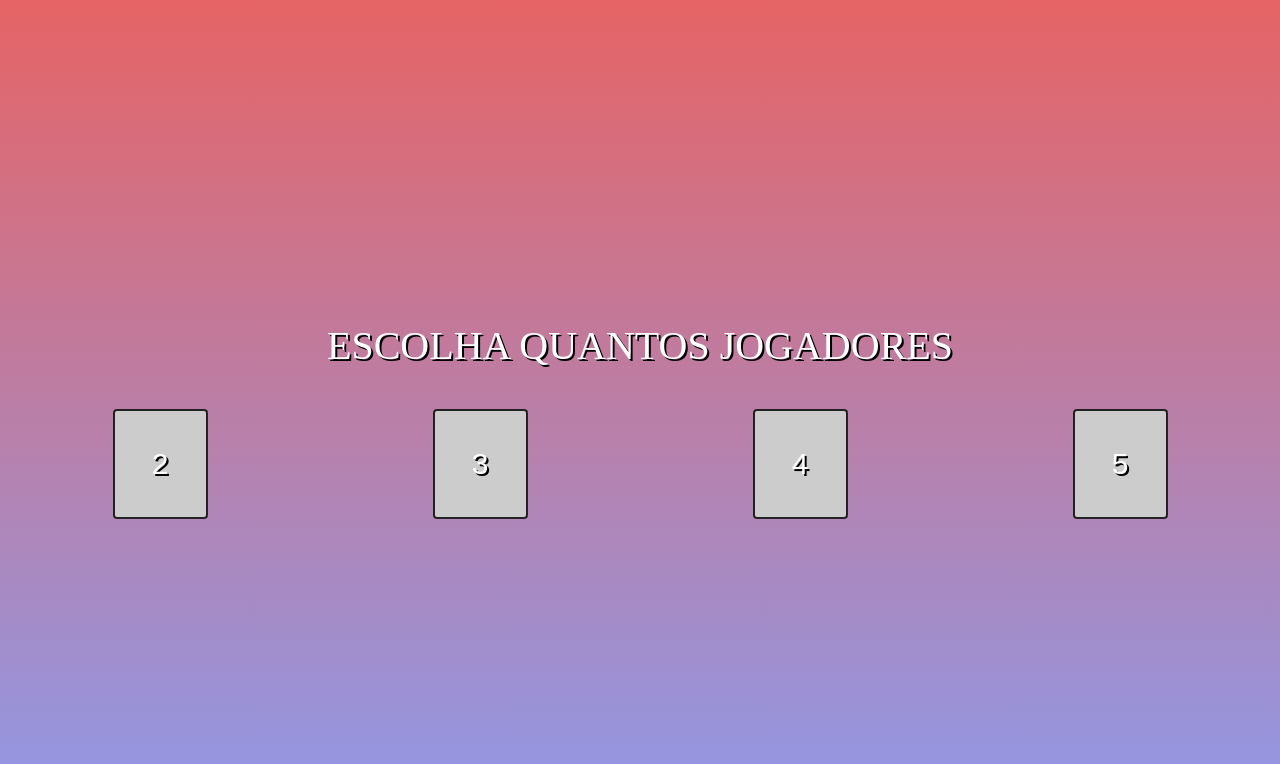
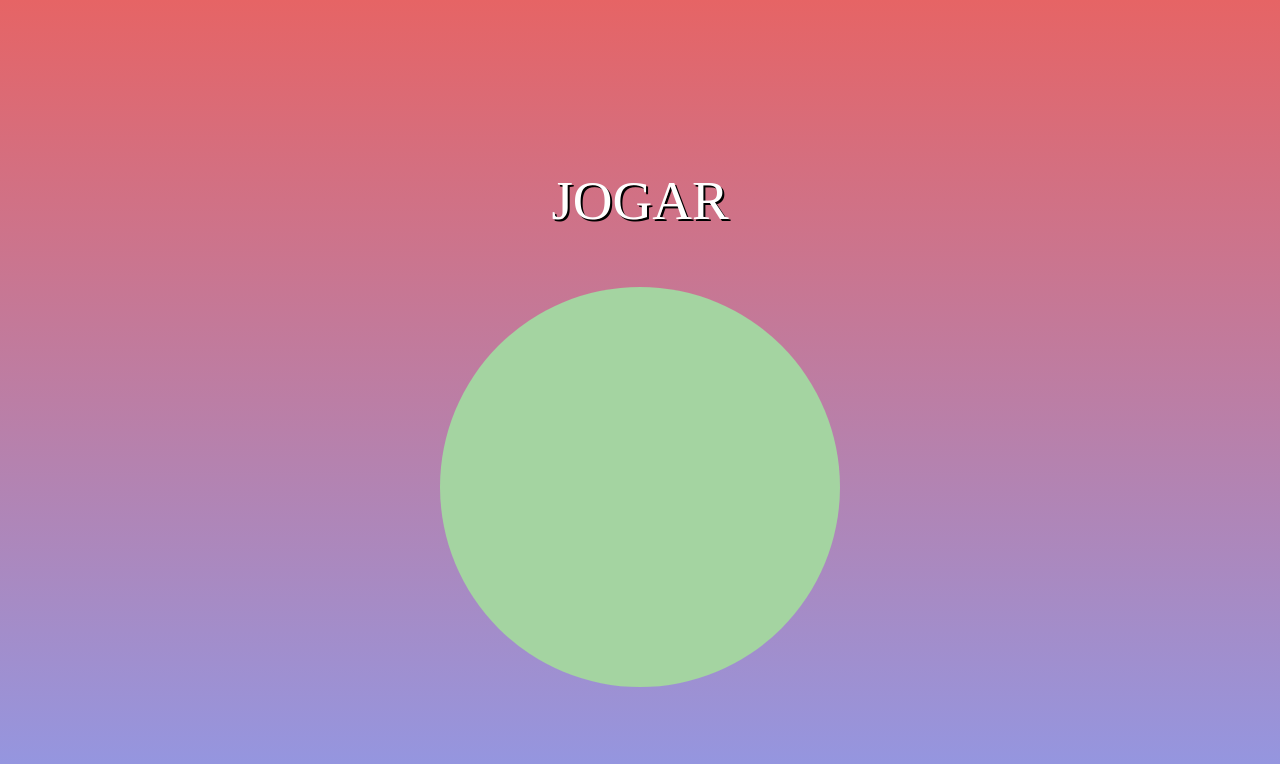
Before and after one commit to Simplicio-b/verdade-ou-desafio, a React (Create React App) app: page / in a window 1280 px wide. Shown: the top 764 px of the page. Built offline with nearby package versions, Linux system fonts and the light colour scheme.

Commit message:
component play

```diff
--- a/src/App.js
+++ b/src/App.js
@@ -5,6 +5,7 @@ import {
 
 import Welcome from './components/welcome'
 import Options from './components/options'
+import Play from './components/play'
 
 // styles
 import './index.css'
@@ -13,7 +14,8 @@ function App() {
   return (
     <Container>
       {!true && (<Welcome />)}
-      {true && (<Options />)}
+      {!true && (<Options />)}
+      {true && (<Play />)}
     </Container>
   )
 }
--- /dev/null
+++ b/src/components/play/index.js
@@ -0,0 +1,15 @@
+// components
+import {
+  Text,
+} from '../index'
+
+function Welcome() {
+    return (
+      <div style={{ flex: 1, display: 'flex', alignItems: 'center', justifyContent: 'center', flexDirection: 'column' }} >
+        <Text ft={55}>JOGAR</Text>
+        <div style={{ width: 400, height: 400, borderRadius: '100%', backgroundColor: '#A4D4A1', display: 'flex', justifyContent: 'center', alignItems: 'center' }} />
+      </div>
+    )
+}
+
+export default Welcome
```
Also changed, not shown: src/components/play/styles.js (added).
